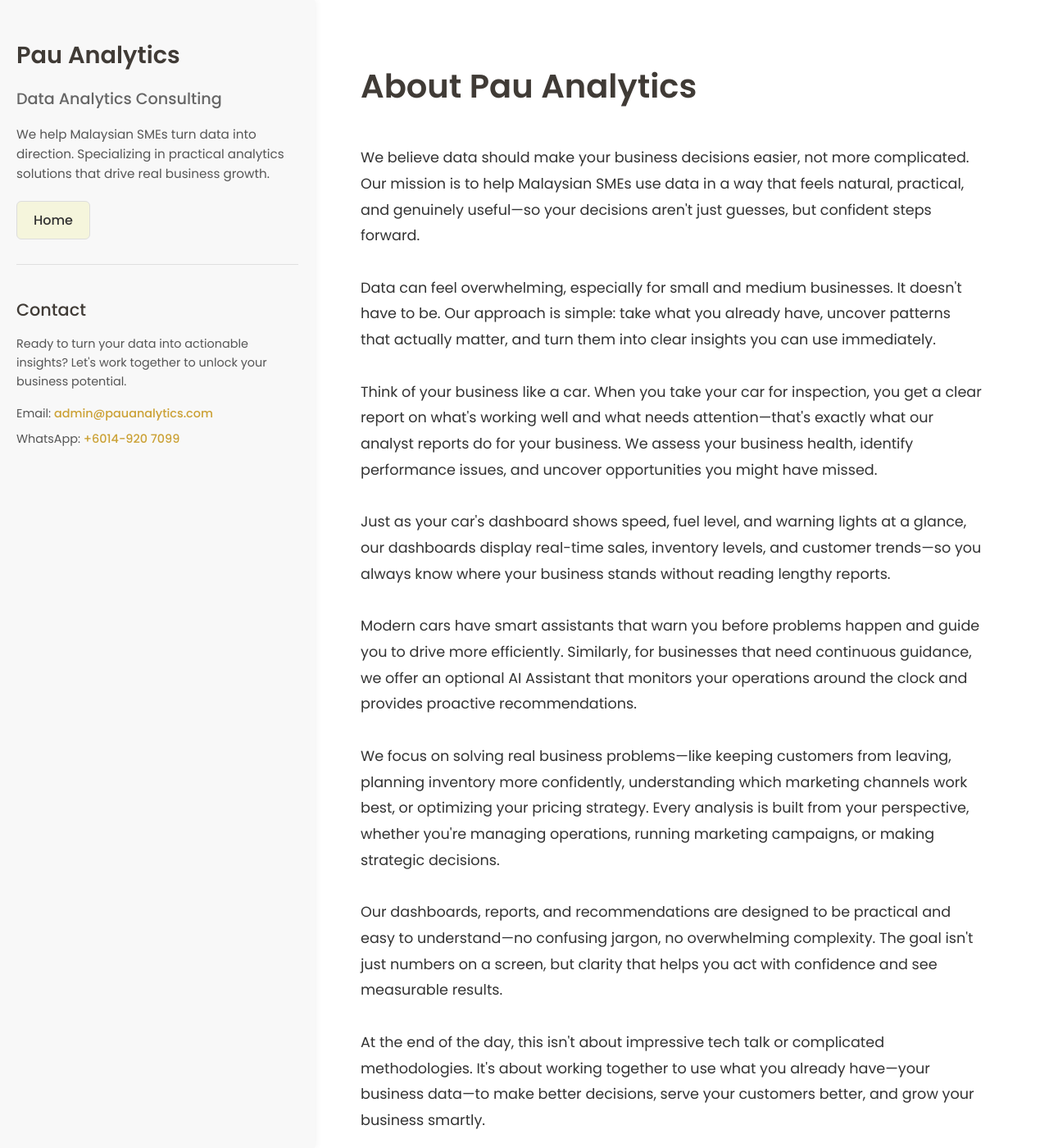
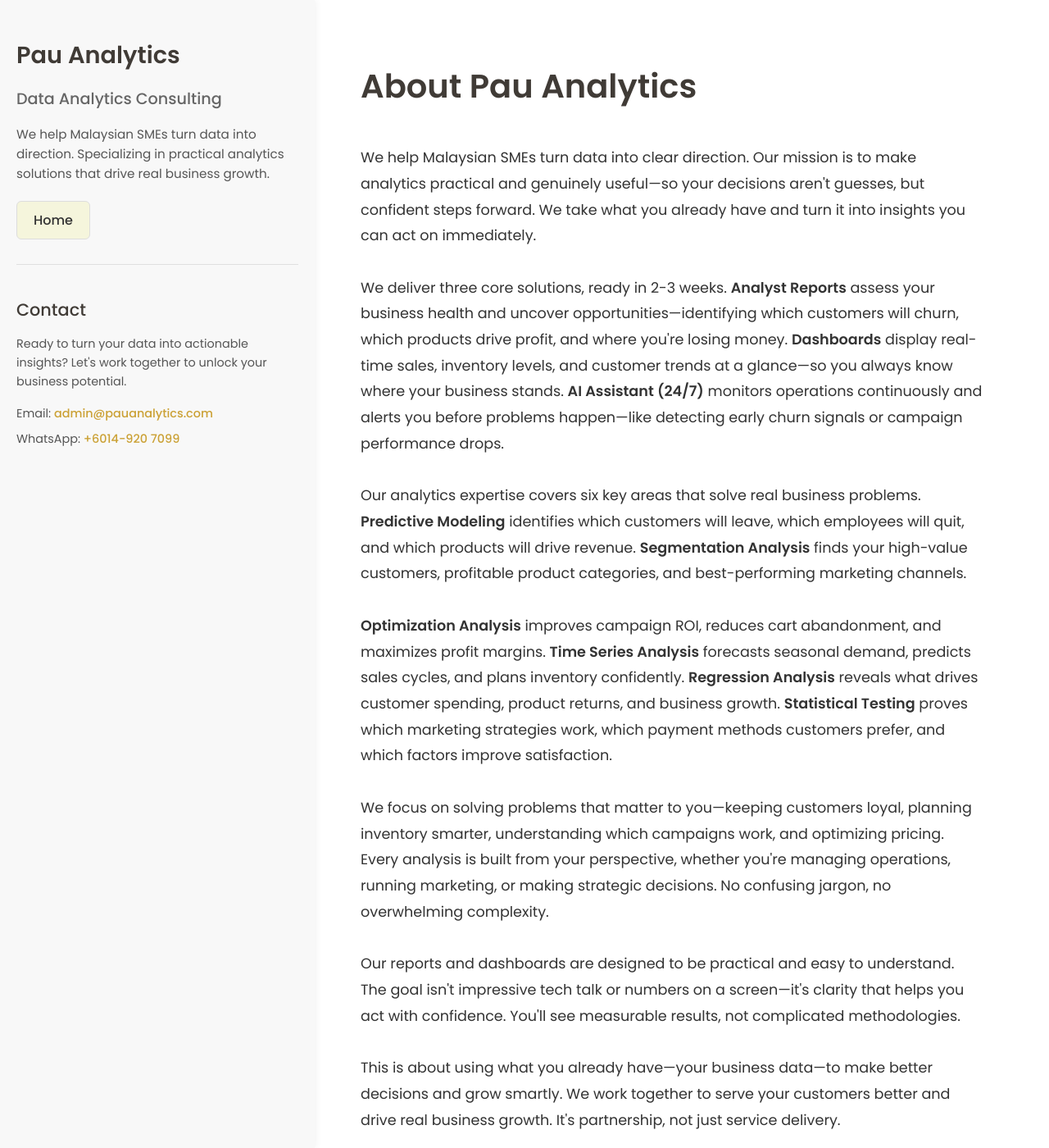
Before and after one commit to lyven81/pinnacles-learning-website, a Jekyll site: the page about.html, which Jekyll copies as it is, in a window 1280 px wide and 1400 px high. Shown: the whole window at 82% size. Built offline with Jekyll 4.4.1, drawn with Linux system fonts in a browser that asks for light colours; some of the changed text lies outside the part shown.

Commit message:
Rewrite About page with What We Deliver and Analytics Expertise sections
- Restructured to 8 concise paragraphs (max 3 sentences each)
- Added What We Deliver section: Analyst Reports, Dashboards, AI Assistant (24/7)
- Added Analytics Expertise section: 6 key areas (Predictive Modeling, Segmentation, Optimization, Time Series, Regression, Statistical Testing)
- Included 2-3 week delivery timeframe
- Used bold formatting to highlight core deliverables and expertise areas
- Maintained clear, direct, simple language for target audience
- Removed car analogy in favor of concrete business examples

🤖 Generated with [Claude Code](https://claude.com/claude-code)

Co-Authored-By: Claude Sonnet 4.5 <noreply@anthropic.com>

```diff
--- a/about.html
+++ b/about.html
@@ -256,31 +256,28 @@
                     <h1>About Pau Analytics</h1>
                 </header>
                 <section class="about-section">
-                    <p>We believe data should make your business decisions easier, not more complicated. Our mission is to help Malaysian SMEs use data in a way that feels natural, practical, and genuinely useful—so your decisions aren't just guesses, but confident steps forward.</p>
+                    <p>We help Malaysian SMEs turn data into clear direction. Our mission is to make analytics practical and genuinely useful—so your decisions aren't guesses, but confident steps forward. We take what you already have and turn it into insights you can act on immediately.</p>
                 </section>
                 <section class="about-section">
-                    <p>Data can feel overwhelming, especially for small and medium businesses. It doesn't have to be. Our approach is simple: take what you already have, uncover patterns that actually matter, and turn them into clear insights you can use immediately.</p>
+                    <p>We deliver three core solutions, ready in 2-3 weeks. <strong>Analyst Reports</strong> assess your business health and uncover opportunities—identifying which customers will churn, which products drive profit, and where you're losing money. <strong>Dashboards</strong> display real-time sales, inventory levels, and customer trends at a glance—so you always know where your business stands. <strong>AI Assistant (24/7)</strong> monitors operations continuously and alerts you before problems happen—like detecting early churn signals or campaign performance drops.</p>
                 </section>
                 <section class="about-section">
-                    <p>Think of your business like a car. When you take your car for inspection, you get a clear report on what's working well and what needs attention—that's exactly what our analyst reports do for your business. We assess your business health, identify performance issues, and uncover opportunities you might have missed.</p>
+                    <p>Our analytics expertise covers six key areas that solve real business problems. <strong>Predictive Modeling</strong> identifies which customers will leave, which employees will quit, and which products will drive revenue. <strong>Segmentation Analysis</strong> finds your high-value customers, profitable product categories, and best-performing marketing channels.</p>
                 </section>
                 <section class="about-section">
-                    <p>Just as your car's dashboard shows speed, fuel level, and warning lights at a glance, our dashboards display real-time sales, inventory levels, and customer trends—so you always know where your business stands without reading lengthy reports.</p>
+                    <p><strong>Optimization Analysis</strong> improves campaign ROI, reduces cart abandonment, and maximizes profit margins. <strong>Time Series Analysis</strong> forecasts seasonal demand, predicts sales cycles, and plans inventory confidently. <strong>Regression Analysis</strong> reveals what drives customer spending, product returns, and business growth. <strong>Statistical Testing</strong> proves which marketing strategies work, which payment methods customers prefer, and which factors improve satisfaction.</p>
                 </section>
                 <section class="about-section">
-                    <p>Modern cars have smart assistants that warn you before problems happen and guide you to drive more efficiently. Similarly, for businesses that need continuous guidance, we offer an optional AI Assistant that monitors your operations around the clock and provides proactive recommendations.</p>
+                    <p>We focus on solving problems that matter to you—keeping customers loyal, planning inventory smarter, understanding which campaigns work, and optimizing pricing. Every analysis is built from your perspective, whether you're managing operations, running marketing, or making strategic decisions. No confusing jargon, no overwhelming complexity.</p>
                 </section>
                 <section class="about-section">
-                    <p>We focus on solving real business problems—like keeping customers from leaving, planning inventory more confidently, understanding which marketing channels work best, or optimizing your pricing strategy. Every analysis is built from your perspective, whether you're managing operations, running marketing campaigns, or making strategic decisions.</p>
+                    <p>Our reports and dashboards are designed to be practical and easy to understand. The goal isn't impressive tech talk or numbers on a screen—it's clarity that helps you act with confidence. You'll see measurable results, not complicated methodologies.</p>
                 </section>
                 <section class="about-section">
-                    <p>Our dashboards, reports, and recommendations are designed to be practical and easy to understand—no confusing jargon, no overwhelming complexity. The goal isn't just numbers on a screen, but clarity that helps you act with confidence and see measurable results.</p>
+                    <p>This is about using what you already have—your business data—to make better decisions and grow smartly. We work together to serve your customers better and drive real business growth. It's partnership, not just service delivery.</p>
                 </section>
                 <section class="about-section">
-                    <p>At the end of the day, this isn't about impressive tech talk or complicated methodologies. It's about working together to use what you already have—your business data—to make better decisions, serve your customers better, and grow your business smartly.</p>
-                </section>
-                <section class="about-section">
-                    <p>We're here to be your trusted partner in turning data into direction. Whether you're just starting with analytics or looking to get more value from your existing data, we'll help you every step of the way.</p>
+                    <p>We're here to be your trusted partner in turning data into direction. Whether you're just starting with analytics or looking to get more value from existing data, we'll help you every step of the way. Let's make your data work for you.</p>
                 </section>
             </section>
         </main>
```
